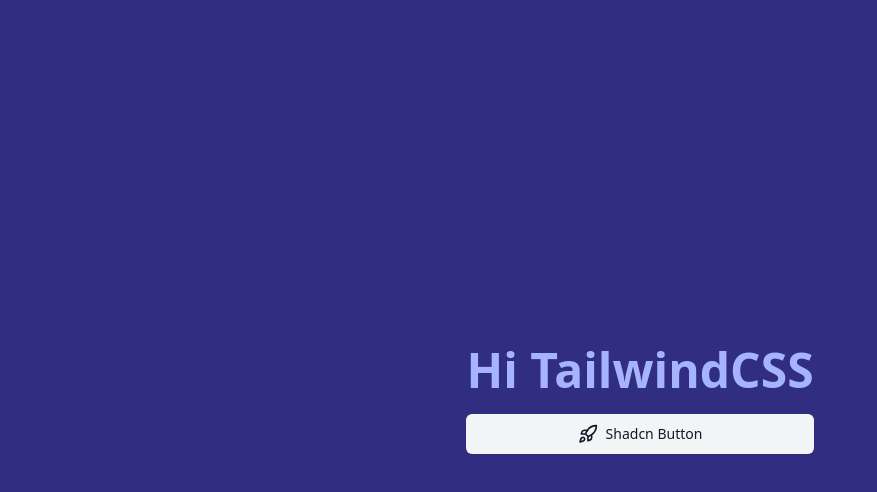
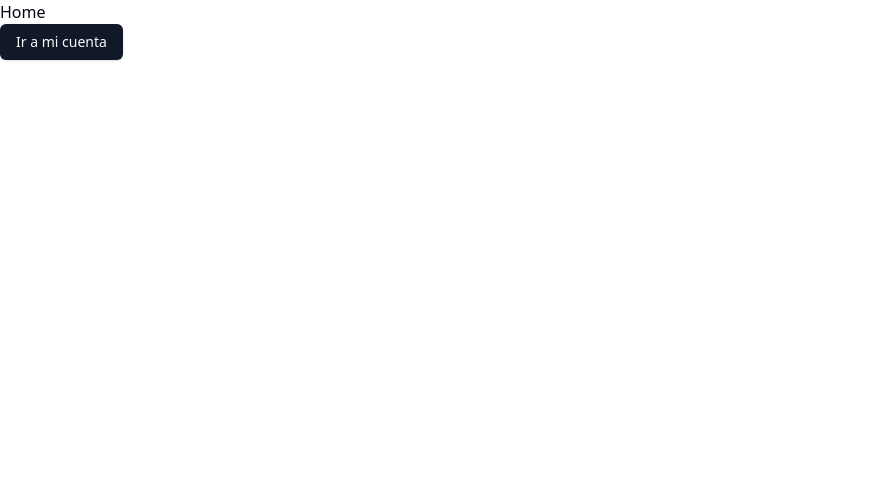
Before and after one commit to soyluisarrieta/react-ts, a React (Vite) app: page / in a window 1280 px wide. Shown: the top 492 px of the page, without its empty margins (0-877 px from the left). Built offline with nearby package versions, Linux system fonts and the light colour scheme.

Commit message:
Create routing with initial components

```diff
--- a/src/App.tsx
+++ b/src/App.tsx
@@ -1,13 +1,22 @@
-import { Button } from '@/components/ui/button'
-import { RocketIcon } from 'lucide-react'
+import PasswordRecovery from '@/components/Auth/PasswordRecovery'
+import Home from '@/components/Pages/Home'
+import Account from '@/components/Profile/Account'
+import { Route, Switch } from 'wouter'
 
 export default function App () {
   return (
-    <div className='w-full h-screen bg-indigo-900 grid place-content-center gap-5'>
-      <h1 className='text-indigo-300 text-5xl font-semibold'>Hi TailwindCSS</h1>
-      <Button size='lg' variant='secondary'>
-        <RocketIcon className='mr-2' size={20} /> Shadcn Button
-      </Button>
-    </div>
+    <Switch>                                                                                                                             <Route path='/' component={Home} />
+      <Route path='/' component={Account} />
+
+      <Route path='/mi-cuenta' nest>
+        <Switch>
+          <Route path='/' component={Account} />
+          <Route path='/cambiar-clave' component={PasswordRecovery} />
+          <Route>404, Parece que estás perdido.</Route>
+        </Switch>
+      </Route>
+
+      <Route>404, Página no encontrada.</Route>
+    </Switch>
   )
 }
--- /dev/null
+++ b/src/components/Auth/PasswordRecovery.tsx
@@ -0,0 +1,10 @@
+import { Button } from '@/components/ui/button'
+
+export default function PasswordRecovery () {
+  return (
+    <div>
+      <h1>PasswordRecovery</h1>
+      <Button href='~/'>Ir a atrás</Button>
+    </div>
+  )
+}
--- /dev/null
+++ b/src/components/Pages/Home.tsx
@@ -0,0 +1,10 @@
+import { Button } from '@/components/ui/button'
+
+export default function Home () {
+  return (
+    <div>
+      <h1>Home</h1>
+      <Button href='/mi-cuenta'>Ir a mi cuenta</Button>
+    </div>
+  )
+}
--- /dev/null
+++ b/src/components/Profile/Account.tsx
@@ -0,0 +1,10 @@
+import { Button } from '@/components/ui/button'
+
+export default function Account () {
+  return (
+    <div>
+      <h1>Account</h1>
+      <Button href='/cambiar-clave'>Recuperar contraseña</Button>
+    </div>
+  )
+}
```
